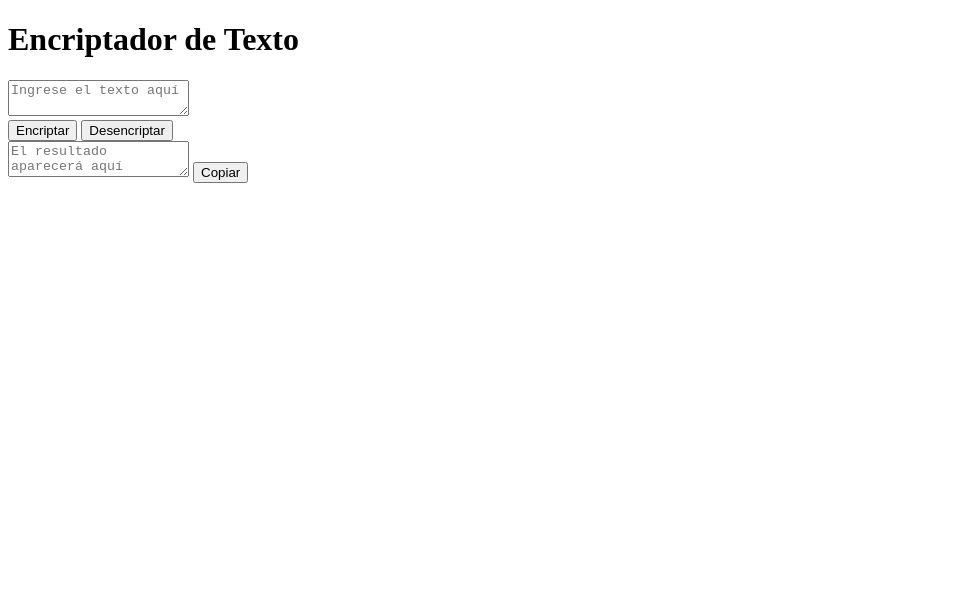
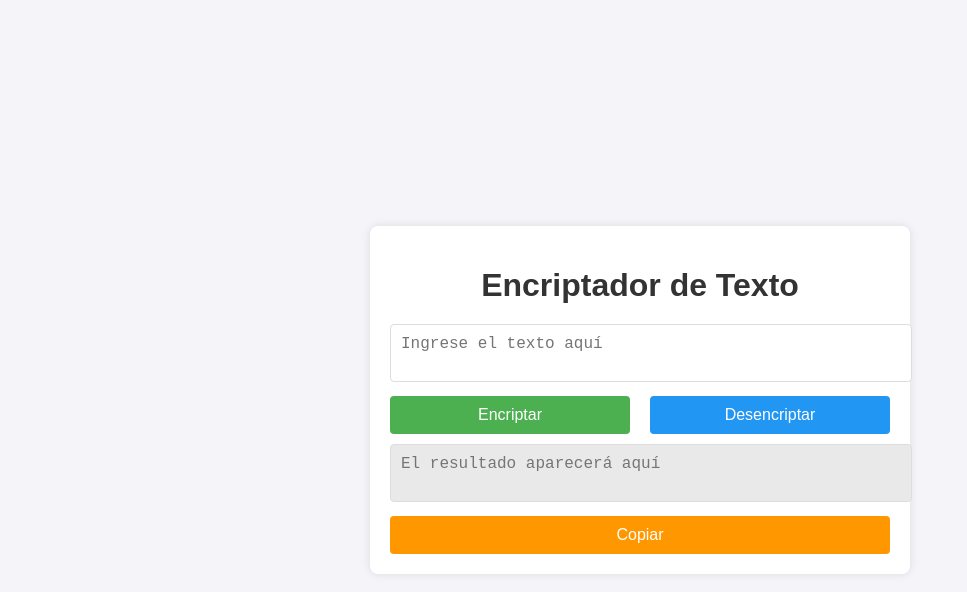
Before and after one commit to Luka-Stk/Encriptador-de-Texto, a plain HTML site: page index.html in a window 1280 px wide. Shown: the whole page, without its empty margins (0-967 px from the left). Drawn offline with Linux system fonts and the light colour scheme.

Commit message:
Estilo agregado con CSS

```diff
--- a/index.html
+++ b/index.html
@@ -4,7 +4,7 @@
     <meta charset="UTF-8">
     <meta name="viewport" content="width=device-width, initial-scale=1.0">
     <title>Encriptador de Texto</title>
-    <!-- <link rel="stylesheet" href="styles.css"> -->
+    <link rel="stylesheet" href="styles.css">
 </head>
 <body>
     <div class="container">
--- /dev/null
+++ b/styles.css
@@ -0,0 +1,69 @@
+body {
+    font-family: Arial, sans-serif;
+    background-color: #f4f4f9;
+    display: flex;
+    justify-content: center;
+    align-items: center;
+    height: 100vh;
+    margin: 0;
+}
+
+.container {
+    background-color: #ffffff;
+    padding: 20px;
+    border-radius: 8px;
+    box-shadow: 0 0 10px rgba(0, 0, 0, 0.1);
+    width: 90%;
+    max-width: 500px;
+}
+
+h1 {
+    text-align: center;
+    margin-bottom: 20px;
+    color: #333;
+}
+
+textarea {
+    width: 100%;
+    padding: 10px;
+    margin-bottom: 10px;
+    border: 1px solid #ddd;
+    border-radius: 4px;
+    font-size: 16px;
+    resize: none;
+}
+
+textarea#outputText {
+    background-color: #e9e9e9;
+}
+
+.buttons {
+    display: flex;
+    justify-content: space-between;
+    margin-bottom: 10px;
+}
+
+button {
+    padding: 10px;
+    border: none;
+    border-radius: 4px;
+    cursor: pointer;
+    font-size: 16px;
+    width: 48%;
+}
+
+#encryptBtn {
+    background-color: #4caf50;
+    color: white;
+}
+
+#decryptBtn {
+    background-color: #2196f3;
+    color: white;
+}
+
+#copyBtn {
+    background-color: #ff9800;
+    color: white;
+    width: 100%;
+}
```
